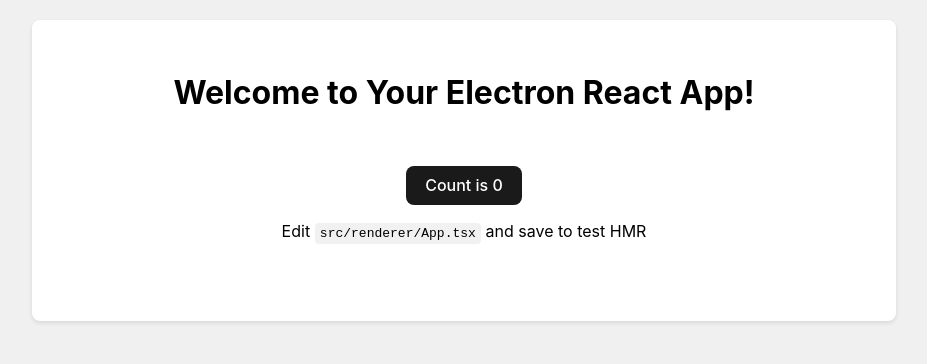
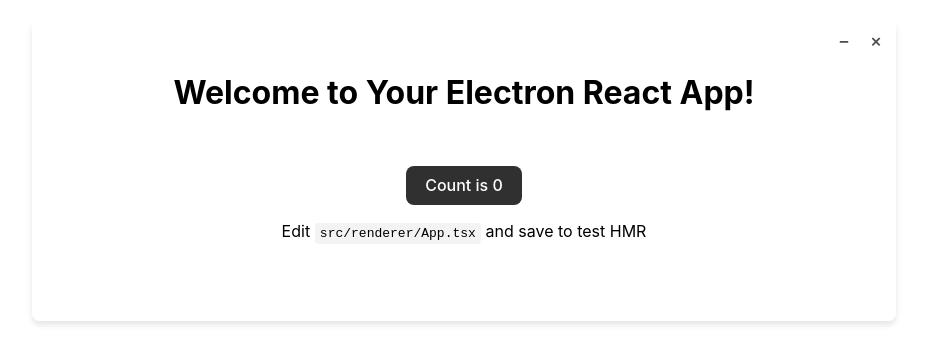
Before and after one commit to xingyuezhiji/crack-coder, a React app: page / in a window 1280 px wide. Shown: the top 364 px of the page, without its empty margins (176-1103 px from the left). Built offline with nearby package versions, Linux system fonts and the light colour scheme.

Commit message:
added invisibility

```diff
--- a/src/renderer/App.css
+++ b/src/renderer/App.css
@@ -1,22 +1,28 @@
+body {
+  margin: 0;
+  padding: 20px;
+  font-family: -apple-system, BlinkMacSystemFont, 'Segoe UI', Roboto, Helvetica, Arial, sans-serif;
+  background: transparent;
+}
+
 .app {
   max-width: 800px;
   margin: 0 auto;
   padding: 2rem;
   text-align: center;
-  background-color: white;
+  background-color: rgba(255, 255, 255, 0.8);
+  backdrop-filter: blur(10px);
+  -webkit-backdrop-filter: blur(10px);
   border-radius: 8px;
-  box-shadow: 0 2px 4px rgba(0,0,0,0.1);
-}
-
-body {
-  margin: 0;
-  padding: 20px;
-  font-family: -apple-system, BlinkMacSystemFont, 'Segoe UI', Roboto, Helvetica, Arial, sans-serif;
-  background-color: #f0f0f0;
+  box-shadow: 0 4px 6px rgba(0, 0, 0, 0.1);
 }
 
 .card {
   padding: 2em;
+  background-color: rgba(255, 255, 255, 0.5);
+  border-radius: 8px;
+  backdrop-filter: blur(5px);
+  -webkit-backdrop-filter: blur(5px);
 }
 
 button {
@@ -24,21 +30,69 @@
   font-size: 1em;
   font-weight: 500;
   font-family: inherit;
-  background-color: #1a1a1a;
+  background-color: rgba(26, 26, 26, 0.9);
   color: white;
   cursor: pointer;
   border: none;
   border-radius: 8px;
-  transition: background-color 0.25s;
+  transition: all 0.25s ease;
 }
 
 button:hover {
-  background-color: #2c2c2c;
+  background-color: rgba(44, 44, 44, 0.9);
+  transform: translateY(-1px);
 }
 
 code {
-  background-color: #f1f1f1;
+  background-color: rgba(241, 241, 241, 0.8);
   padding: 0.2em 0.4em;
   border-radius: 4px;
   font-family: monospace;
 }
+
+/* Add a draggable region for window dragging since we removed the frame */
+.app::before {
+  content: '';
+  position: fixed;
+  top: 0;
+  left: 0;
+  right: 0;
+  height: 30px;
+  -webkit-app-region: drag;
+}
+
+.window-controls {
+  position: fixed;
+  top: 8px;
+  right: 8px;
+  display: flex;
+  gap: 8px;
+  z-index: 1000;
+}
+
+.control {
+  width: 24px;
+  height: 24px;
+  padding: 0;
+  display: flex;
+  align-items: center;
+  justify-content: center;
+  font-size: 18px;
+  border-radius: 50%;
+  background-color: rgba(255, 255, 255, 0.2);
+  color: rgba(0, 0, 0, 0.7);
+  transition: all 0.2s ease;
+}
+
+.control:hover {
+  transform: none;
+}
+
+.control.minimize:hover {
+  background-color: rgba(255, 255, 255, 0.3);
+}
+
+.control.close:hover {
+  background-color: rgba(255, 0, 0, 0.8);
+  color: white;
+}
--- a/src/renderer/App.tsx
+++ b/src/renderer/App.tsx
@@ -1,11 +1,33 @@
 import React, { useState } from 'react';
 import './App.css';
+
+declare global {
+  interface Window {
+    electron: {
+      minimize: () => void;
+      maximize: () => void;
+      close: () => void;
+    };
+  }
+}
 
 const App: React.FC = () => {
   const [count, setCount] = useState(0);
 
+  const handleMinimize = () => {
+    if (window.electron) window.electron.minimize();
+  };
+
+  const handleClose = () => {
+    if (window.electron) window.electron.close();
+  };
+
   return (
     <div className="app">
+      <div className="window-controls">
+        <button className="control minimize" onClick={handleMinimize} title="Minimize">−</button>
+        <button className="control close" onClick={handleClose} title="Close">×</button>
+      </div>
       <h1>Welcome to Your Electron React App!</h1>
       <div className="card">
         <button onClick={() => setCount(count + 1)}>
```
Also changed, not shown: src/main.ts (+41 -4 lines), src/preload.ts (added, +7 -0 lines), 6 other files (tests, documents, lock files or other folders).
